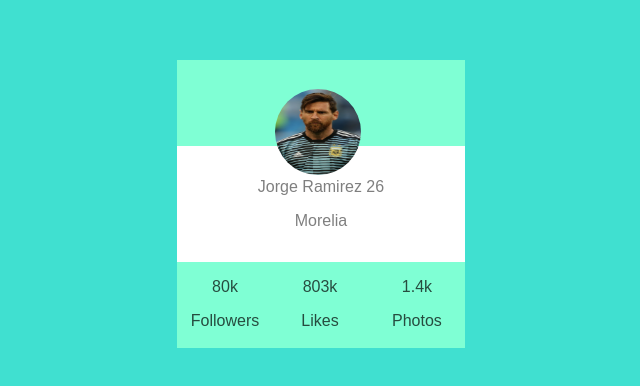
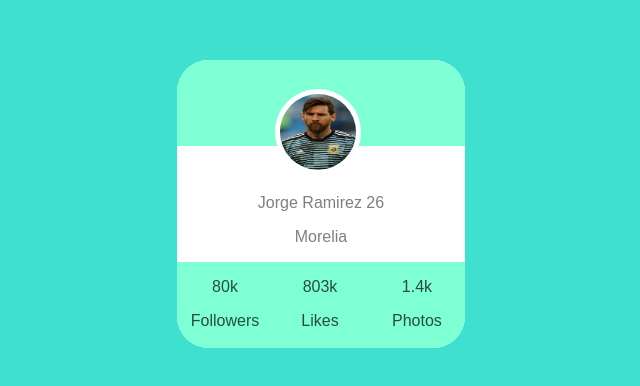
Before and after one commit to jrc9/Tarjeta-Usuario, a plain HTML site: page index.html in a window 1280 px wide. Shown: the part 188-574 px from the top of the page, without its empty margins (319-959 px from the left). Drawn offline with Linux system fonts and the light colour scheme.

Commit message:
Tarjeta Usuario practica

```diff
--- a/CSS/styles.css
+++ b/CSS/styles.css
@@ -16,8 +16,8 @@ body{
     margin-left: auto;
     margin-right: auto;
     top: 30vh;
-    border-width: 10px;
-    border-color: black;
+    border-radius: 2rem;
+    overflow: hidden;
 }
 
 .arriba{
@@ -25,6 +25,7 @@ body{
     width: 100%;
     height: 30%;
     background-color:aquamarine;
+
 }
 
 .centro{
@@ -35,9 +36,11 @@ body{
     width: 100%;
     height: 40%;
     text-align: center;
-    padding-top: 1rem;
+    padding-top: 2rem;
+    margin: 0;
     border-bottom: 10px black;
     z-index: 1;
+
 }
 
 .Nombre,
@@ -56,6 +59,7 @@ body{
     font-family: Arial, Helvetica, sans-serif;
     color: rgb(0,0,0,0.7);
     background-color: aquamarine;
+
 }
 
 .abajo_izq{
@@ -98,5 +102,6 @@ body{
     width: 100%;
     height: 100%;
     border-radius: 3rem;
+    border: 5px solid white;
 
 }
--- a/index.html
+++ b/index.html
@@ -9,7 +9,7 @@
 </head>
 <body>
 
-    <div class="principal">
+    <main class="principal">
 
         <div class="arriba"></div>
 
@@ -42,7 +42,7 @@
 
 
 
-    </div>
+    </main>
 
 </body>
 </html>
```
